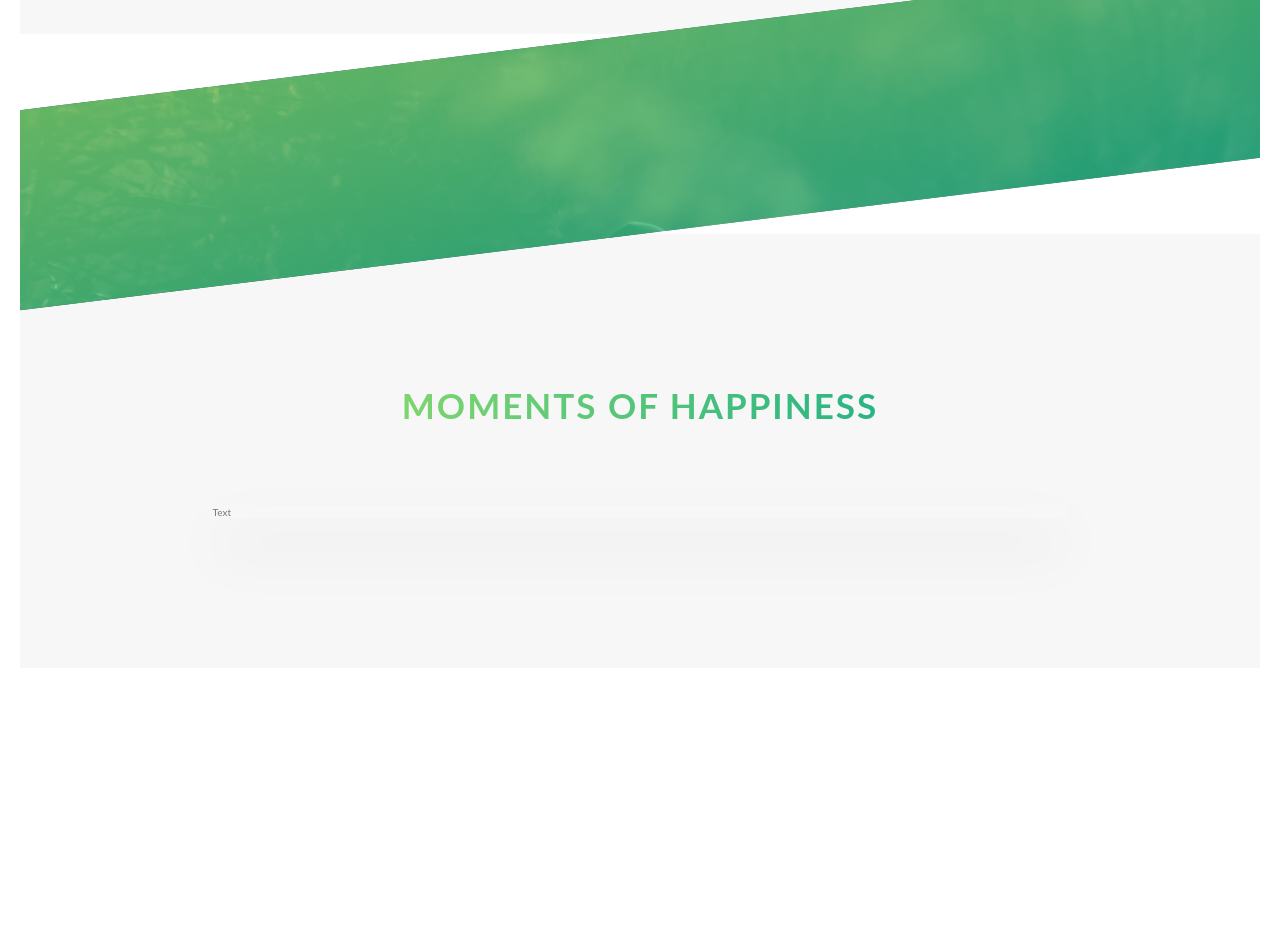
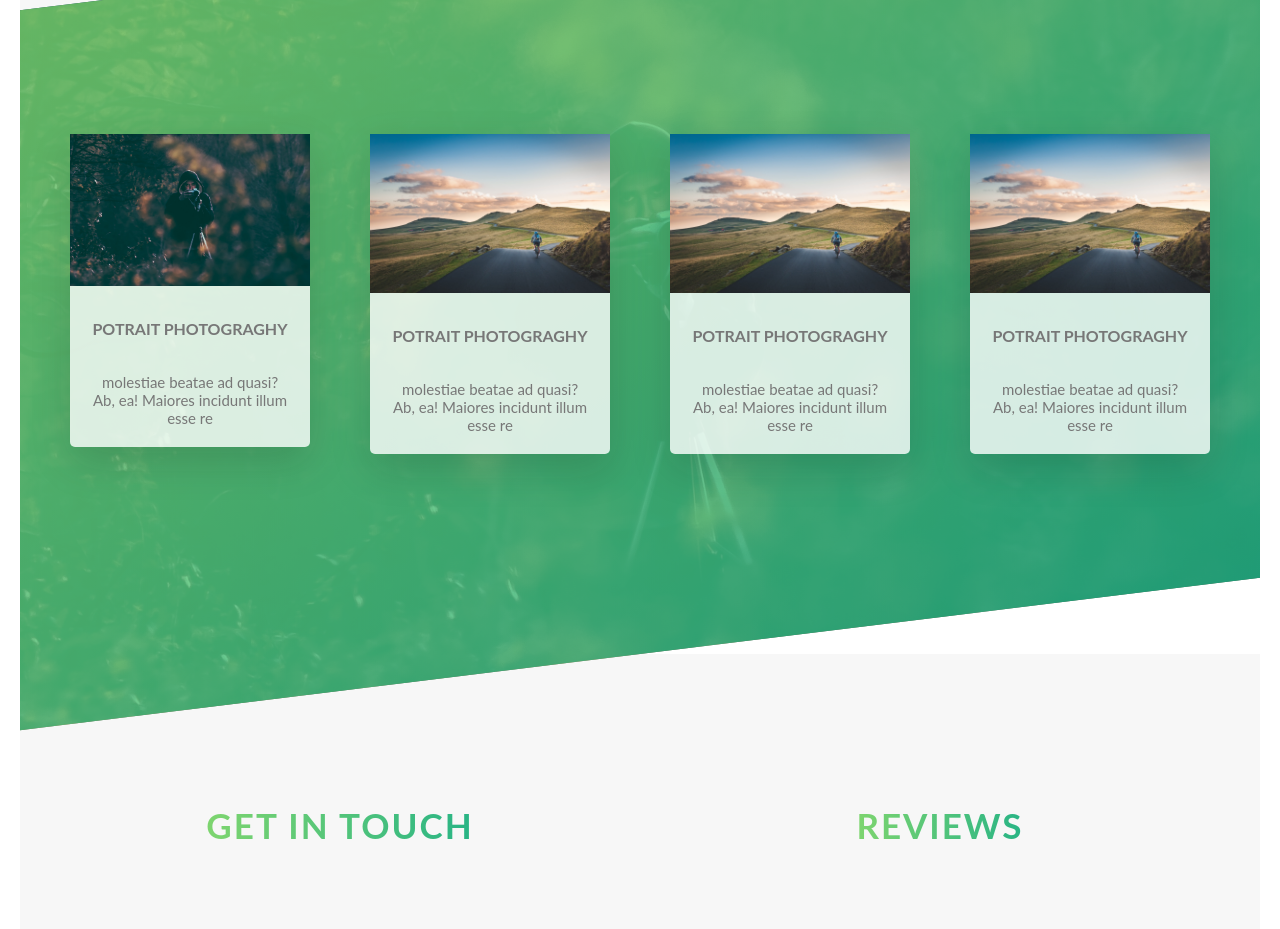
Before and after one commit to chandusai/Natours, a website: page index.html in a window 1280 px wide. Shown: the part 1420-2349 px from the top of the page. Before the commit the page ends 2108 px from the top, so only its background shows below. Drawn offline with Linux system fonts and the light colour scheme.

Commit message:
Completed Section-part

```diff
--- a/index.html
+++ b/index.html
@@ -48,31 +48,58 @@
                         <img src="images/nat-2.jpg" alt="photo2" class="photo__composition photo__composition--p2">
                         <img src="images/nat-3.jpg" alt="photo3" class="photo__composition photo__composition--p3">
                     </div>
-
-
                 </div>
             </div>
 
         </section>
     </main>
     <section class="section-features">
-
+        <div class="row">
+            <div class="col-1-of-4">
+                <div class="feature-box">
+                    <img src="images/nat-4.jpg" class="feature-box__image" alt="Potrait-photo">
+                    <h3 class="heading__teritary u-margin-bottom-small">Potrait Photograghy</h3>
+                    <p class="feature-box__text">molestiae beatae ad quasi? Ab, ea! Maiores incidunt illum esse re</p>
+                </div>
+            </div>
+            <div class="col-1-of-4">
+                <div class="feature-box">
+                    <img src="images/nat-1.jpg" class="feature-box__image" alt="Potrait-photo">
+                    <h3 class="heading__teritary u-margin-bottom-small">Potrait Photograghy</h3>
+                    <p class="feature-box__text">molestiae beatae ad quasi? Ab, ea! Maiores incidunt illum esse re</p>
+                </div>
+            </div>
+            <div class="col-1-of-4">
+                <div class="feature-box">
+                    <img src="images/nat-1.jpg" class="feature-box__image" alt="Potrait-photo">
+                    <h3 class="heading__teritary u-margin-bottom-small">Potrait Photograghy</h3>
+                    <p class="feature-box__text">molestiae beatae ad quasi? Ab, ea! Maiores incidunt illum esse re</p>
+                </div>
+            </div>
+            <div class="col-1-of-4">
+                <div class="feature-box">
+                    <img src="images/nat-1.jpg" class="feature-box__image" alt="Potrait-photo">
+                    <h3 class="heading__teritary u-margin-bottom-small">Potrait Photograghy</h3>
+                    <p class="feature-box__text">molestiae beatae ad quasi? Ab, ea! Maiores incidunt illum esse re</p>
+                </div>
+            </div>
+        </div>
     </section>
 
     <section class="section-stories">
-        <div class="u-center-text u-margin-bottom-big">
-            <h2 class="heading__secondary">Moments of Happiness</h2>
+        <div class="row">
+            <div class="col-1-of-2">
+                <div class="u-center-text u-margin-bottom-big">
+                    <h2 class="heading__secondary">Get In Touch</h2>
+                </div>
+            </div>
+            <div class="col-1-of-2">
+                <div class="u-center-text u-margin-bottom-big">
+                    <h2 class="heading__secondary">Reviews</h2>
+                </div>
+            </div>
+
         </div>
-        <div class="row">
-
-            <div class="story">
-
-                Text
-
-
-            </div>
-        </div>
-
     </section>
 
 
--- a/sass/components/_composition.scss
+++ b/sass/components/_composition.scss
@@ -13,12 +13,12 @@
      left:-2rem;
     }
     &--p2{
-        top:2rem;
+        top:-2rem;
         right:0px;
        }
     &--p3{
         left:10rem;
-        top:15rem;
+        top:9rem;
        }
        &:hover{
            outline:1rem solid $color-primary;
--- a/sass/components/_features.scss
+++ b/sass/components/_features.scss
@@ -0,0 +1,22 @@
+.feature-box{
+   background-color: rgba($color-white,.8);
+   font-size:1.5rem;
+   text-align: center;
+   border-radius:5px;
+   box-shadow:0 1.5rem 4rem rgba($color-black,.15);
+   transition: transform .2s;
+
+     &__image{
+     max-width: 100%;
+     margin-bottom:3rem;
+    }
+    &:hover{
+        transform:translateY(-1.5rem) scale(1.03)
+    }
+    &__text{
+     padding: 2rem;
+    }
+
+
+
+}
--- a/sass/main.scss
+++ b/sass/main.scss
@@ -9,6 +9,7 @@
 
 @import "components/btn";
 @import "components/composition";
+@import "components/features";
 @import "components/story";
 @import "layout/header";
 @import "layout/grid";
--- a/sass/pages/home.scss
+++ b/sass/pages/home.scss
@@ -7,12 +7,13 @@
 .section-features{
     background:linear-gradient(to right bottom, rgba($color-primary-light, 0.8), rgba($color-primary-dark, 0.8)),url(../images/nat-4.jpg);
     background-size:cover;
-    padding: 0 0 20rem 0;
-    transform:skewY(-7deg);
+    padding:20rem 0;
+     transform:skewY(-7deg);
+     margin-top: -10rem;
 
-    & *{
-       transform:skewY(7deg)
-    }
+     & >*{
+     transform:skewY(7deg);
+     }
 }
 
 .section-stories{
```
Also changed, not shown: css/style.css.
